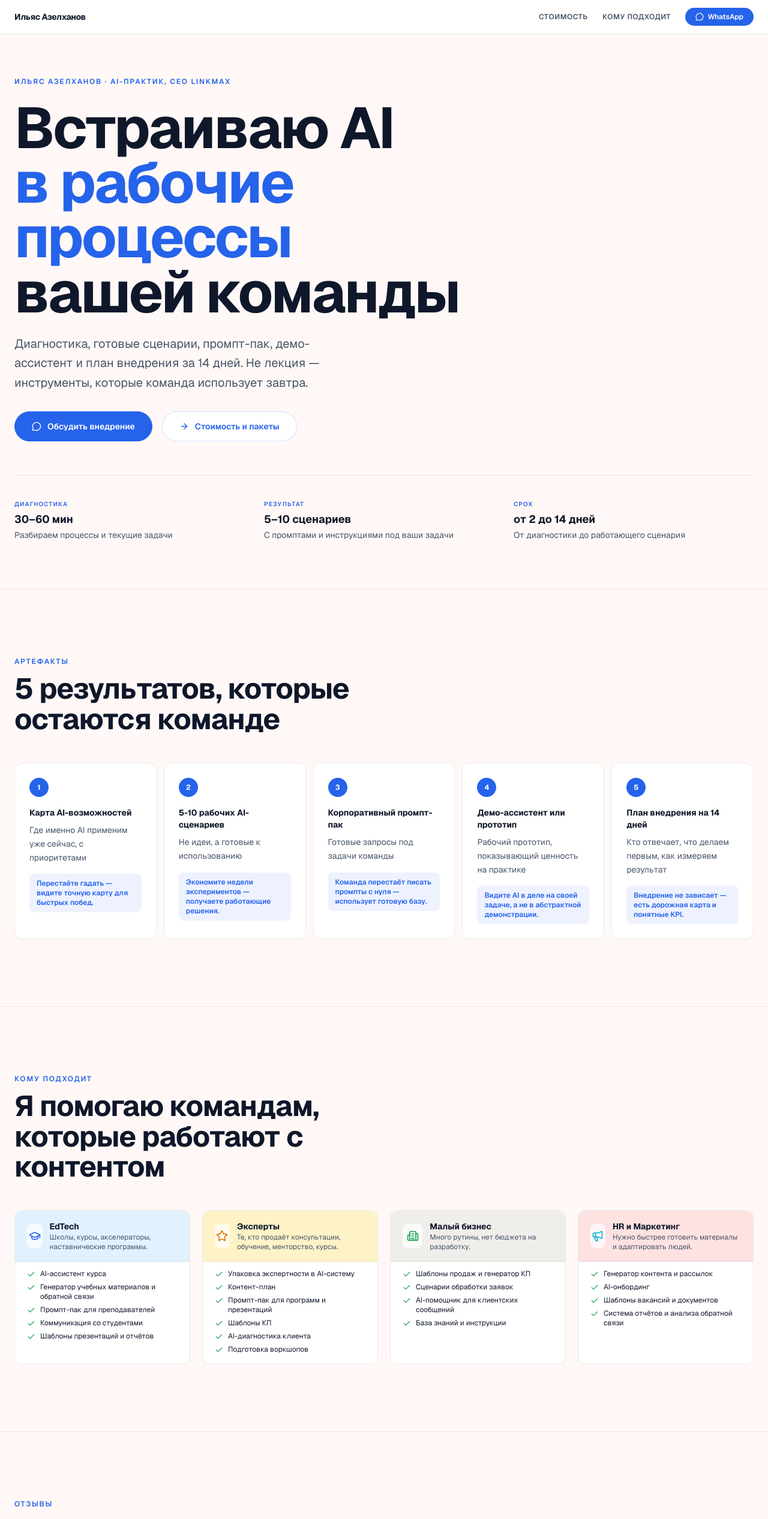
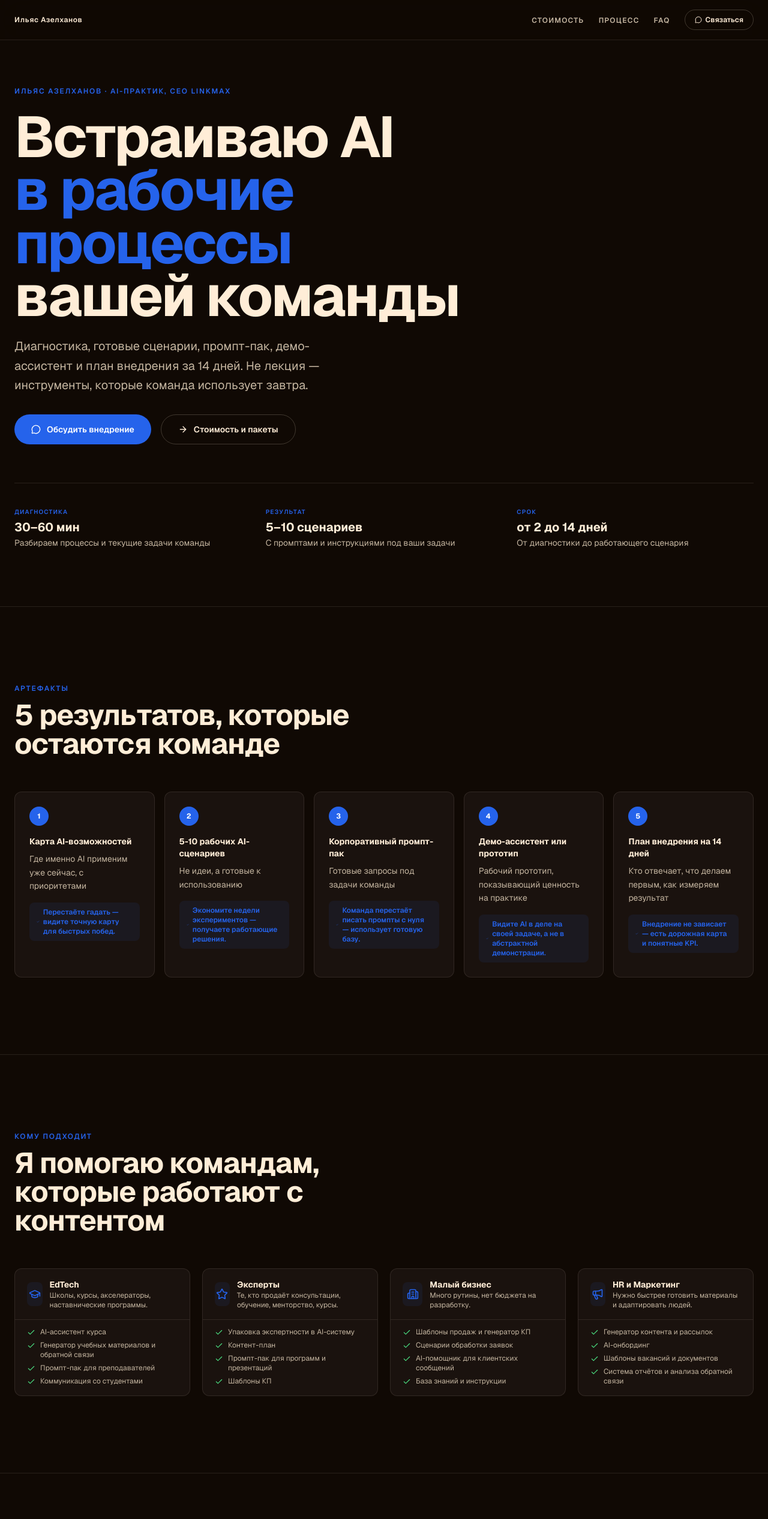
Before and after one commit to ElazAzel/ai-audit-landing, a Next.js app: page / in a window 1280 px wide. Shown: the top 2533 px of the page at 60% size. Built offline with nearby package versions, Linux system fonts and the light colour scheme.

Commit message:
oryzo dark editorial redesign: warm black canvas, cream text, electric blue accent, uppercase labels, ghost outlines, full-bleed sections

```diff
--- a/src/app/globals.css
+++ b/src/app/globals.css
@@ -1,25 +1,21 @@
 @import "tailwindcss";
 
 :root {
-  --bg: #fff8f6;
-  --surface: #ffffff;
-  --fg: #0f172a;
-  --fg-2: #475569;
-  --muted: #94a3b8;
-  --border: rgba(0, 0, 0, 0.08);
+  --bg: #100904;
+  --surface: #1a120e;
+  --surface-2: #241b15;
+  --fg: #ffedd7;
+  --fg-2: #c4b5a0;
+  --muted: #8a7a6a;
+  --border: rgba(255, 237, 215, 0.1);
+  --border-strong: rgba(255, 237, 215, 0.2);
   --accent: #2563eb;
-  --accent-hover: #1d4ed8;
-  --accent-light: #dbeafe;
-  --accent-wash: #eef2ff;
-  --accent-glow: #06b6d4;
-  --surface-warm: #f0eeeb;
-  --surface-amber: #fef3c7;
-  --surface-coral: #fee2e2;
-  --surface-sky: #e0f2fe;
-  --surface-midnight: #02093a;
-  --success: #16a34a;
-  --warn: #d97706;
-  --danger: #dc2626;
+  --accent-hover: #3b82f6;
+  --accent-light: rgba(37, 99, 235, 0.15);
+  --accent-wash: rgba(37, 99, 235, 0.08);
+  --success: #4ade80;
+  --warn: #fbbf24;
+  --danger: #f87171;
   --radius: 12px;
   --radius-sm: 8px;
   --radius-pill: 9999px;
@@ -28,20 +24,16 @@
 @theme inline {
   --color-bg: var(--bg);
   --color-surface: var(--surface);
+  --color-surface-2: var(--surface-2);
   --color-fg: var(--fg);
   --color-fg-2: var(--fg-2);
   --color-muted: var(--muted);
   --color-border: var(--border);
+  --color-border-strong: var(--border-strong);
   --color-accent: var(--accent);
   --color-accent-hover: var(--accent-hover);
   --color-accent-light: var(--accent-light);
   --color-accent-wash: var(--accent-wash);
-  --color-accent-glow: var(--accent-glow);
-  --color-surface-warm: var(--surface-warm);
-  --color-surface-amber: var(--surface-amber);
-  --color-surface-coral: var(--surface-coral);
-  --color-surface-sky: var(--surface-sky);
-  --color-surface-midnight: var(--surface-midnight);
   --color-success: var(--success);
   --color-warn: var(--warn);
   --color-danger: var(--danger);
@@ -58,8 +50,8 @@ body {
 }
 
 ::selection {
-  background: var(--accent-light);
-  color: var(--accent);
+  background: rgba(37, 99, 235, 0.3);
+  color: var(--fg);
 }
 
 button,
--- a/src/app/page.tsx
+++ b/src/app/page.tsx
@@ -1,115 +1,39 @@
-"use client";
-
 import HeroSection from "@/components/HeroSection";
 import OutcomesSection from "@/components/OutcomesSection";
 import AudienceSection from "@/components/AudienceSection";
+import TestimonialsSection from "@/components/TestimonialsSection";
 import PricingSection from "@/components/PricingSection";
 import ProcessSection from "@/components/ProcessSection";
 import FAQSection from "@/components/FAQSection";
 import FinalCTA from "@/components/FinalCTA";
 import StickyCTA from "@/components/StickyCTA";
-import { testimonials, WHATSAPP_LINK, INSTAGRAM_URL, SITE_URL } from "@/lib/data";
-import { MessageCircle, Camera, Globe } from "lucide-react";
 
 export default function Home() {
   return (
     <>
-      <nav aria-label="Основная навигация" className="fixed top-0 z-40 w-full border-b border-border bg-white/90 backdrop-blur-md">
-        <div className="mx-auto flex h-14 max-w-7xl items-center justify-between px-4 md:px-6">
-          <span className="text-sm font-bold tracking-tight text-fg">
-            Ильяс Азелханов
-          </span>
-          <div className="hidden items-center gap-6 md:flex">
-            <a
-              href="#pricing"
-              className="text-xs font-semibold uppercase tracking-[0.05em] text-fg-2 transition-colors hover:text-accent"
-            >
-              Стоимость
-            </a>
-            <a
-              href="#audience"
-              className="text-xs font-semibold uppercase tracking-[0.05em] text-fg-2 transition-colors hover:text-accent"
-            >
-              Кому подходит
-            </a>
-            <a
-              href={WHATSAPP_LINK}
-              target="_blank"
-              rel="noopener noreferrer"
-              className="inline-flex items-center gap-1.5 rounded-full border border-accent/20 bg-accent px-4 py-1.5 text-xs font-semibold text-white transition-all hover:bg-accent-hover"
-            >
-              <MessageCircle className="h-3.5 w-3.5" />
-              WhatsApp
-            </a>
-          </div>
-        </div>
-      </nav>
-
+      <StickyCTA />
       <main>
-        <div className="block h-14 md:hidden" />
         <HeroSection />
         <OutcomesSection />
         <AudienceSection />
-
-        <section aria-labelledby="testimonials-heading" className="border-t border-border py-20 md:py-28">
-          <div className="mx-auto max-w-7xl px-4 md:px-6">
-            <div className="mb-12 max-w-2xl">
-              <p className="mb-3 text-xs font-semibold uppercase tracking-[0.15em] text-accent">
-                Отзывы
-              </p>
-              <h2 id="testimonials-heading" className="text-4xl font-bold leading-[1.05] tracking-[-0.02em] md:text-5xl">
-                Что говорят те, кто уже работает с AI
-              </h2>
-            </div>
-            <div className="grid gap-6 md:grid-cols-3">
-              {testimonials.map((t, i) => (
-                <article key={i} className="rounded-xl border border-border bg-white p-6">
-                  <p className="text-sm leading-relaxed text-fg-2">&ldquo;{t.text}&rdquo;</p>
-                  <footer className="mt-5 border-t border-border pt-4">
-                    <p className="text-sm font-bold text-fg">{t.name}</p>
-                    <p className="text-xs text-muted">{t.role}</p>
-                  </footer>
-                </article>
-              ))}
-            </div>
-          </div>
-        </section>
-
+        <TestimonialsSection />
         <PricingSection />
         <ProcessSection />
         <FAQSection />
         <FinalCTA />
       </main>
-
-      <footer className="border-t border-border bg-surface py-10">
-        <div className="mx-auto flex max-w-7xl flex-col items-center justify-between gap-3 px-4 text-center text-xs text-muted md:flex-row md:text-left">
-          <p className="font-semibold text-fg">Ильяс Азелханов — CEO LinkMAX</p>
-          <div className="flex items-center gap-6">
-            <a href={INSTAGRAM_URL} target="_blank" rel="noopener noreferrer" className="flex items-center gap-1 font-semibold text-fg-2 transition-colors hover:text-accent">
-              <Camera className="h-3.5 w-3.5" /> Instagram
-            </a>
-            <a href={SITE_URL} target="_blank" rel="noopener noreferrer" className="flex items-center gap-1 font-semibold text-fg-2 transition-colors hover:text-accent">
-              <Globe className="h-3.5 w-3.5" /> lnkmx.my
-            </a>
+      <footer className="border-t border-border py-8">
+        <div className="mx-auto max-w-7xl px-4 md:px-6">
+          <div className="flex flex-wrap items-center justify-between gap-2">
+            <p className="text-xs text-muted">
+              © {new Date().getFullYear()} Ильяс Азелханов
+            </p>
+            <p className="text-xs text-muted">
+              CEO LinkMAX · AI для контент-команд
+            </p>
           </div>
         </div>
       </footer>
-
-      <StickyCTA />
-
-      <nav aria-label="Мобильные действия" className="fixed bottom-0 left-0 right-0 z-40 border-t border-border bg-white md:hidden">
-        <div className="flex items-center justify-center p-2">
-          <a
-            href={WHATSAPP_LINK}
-            target="_blank"
-            rel="noopener noreferrer"
-            className="inline-flex w-full max-w-md items-center justify-center gap-2 rounded-full bg-accent px-5 py-3 text-sm font-semibold text-white transition-all active:scale-[0.97]"
-          >
-            <MessageCircle className="h-4 w-4" />
-            Написать в WhatsApp
-          </a>
-        </div>
-      </nav>
     </>
   );
 }
--- a/src/components/AudienceSection.tsx
+++ b/src/components/AudienceSection.tsx
@@ -16,29 +16,15 @@ const iconMap: Record<string, React.ReactNode> = {
   megaphone: <Megaphone className="h-5 w-5" />,
 };
 
-const surfaceMap: Record<string, string> = {
-  accent: "bg-surface-sky",
-  warn: "bg-surface-amber",
-  success: "bg-surface-warm",
-  "accent-glow": "bg-surface-coral",
-};
-
-const iconBgMap: Record<string, string> = {
-  accent: "bg-white/70 text-accent",
-  warn: "bg-white/70 text-warn",
-  success: "bg-white/70 text-success",
-  "accent-glow": "bg-white/70 text-accent-glow",
-};
-
 export default function AudienceSection() {
   return (
-    <section className="border-t border-border py-20 md:py-28">
+    <section className="border-t border-border py-24 md:py-32">
       <div className="mx-auto max-w-7xl px-4 md:px-6">
-        <div className="mb-12 max-w-2xl">
+        <div className="mb-14 max-w-2xl">
           <p className="mb-3 text-xs font-semibold uppercase tracking-[0.15em] text-accent">
             Кому подходит
           </p>
-          <h2 className="text-4xl font-bold leading-[1.05] tracking-[-0.02em] md:text-5xl">
+          <h2 className="text-4xl font-bold leading-[1.0] tracking-[-0.02em] md:text-5xl">
             Я помогаю командам, которые работают с контентом
           </h2>
         </div>
@@ -47,24 +33,22 @@ export default function AudienceSection() {
           {audienceSegments.map((segment) => (
             <article
               key={segment.id}
-              className="rounded-xl border border-border bg-white"
+              className="rounded-xl border border-border bg-surface"
             >
-              <div className={`rounded-t-xl border-b border-border px-5 py-4 ${surfaceMap[segment.color]}`}>
-                <div className="flex items-center gap-3">
-                  <div className={`flex h-10 w-10 items-center justify-center rounded-lg ${iconBgMap[segment.color]}`}>
-                    {iconMap[segment.icon]}
-                  </div>
-                  <div>
-                    <h3 className="text-sm font-bold text-fg">{segment.label}</h3>
-                    <p className="text-xs text-fg-2">{segment.description}</p>
-                  </div>
+              <div className="flex items-center gap-3 border-b border-border px-5 py-4">
+                <div className="flex h-10 w-10 items-center justify-center rounded-lg bg-accent-wash text-accent">
+                  {iconMap[segment.icon]}
+                </div>
+                <div>
+                  <h3 className="text-sm font-bold text-fg">{segment.label}</h3>
+                  <p className="text-xs text-fg-2">{segment.description}</p>
                 </div>
               </div>
               <div className="space-y-1.5 px-5 pb-4 pt-3">
-                {segment.scenarios.map((scenario) => (
+                {segment.scenarios.slice(0, 4).map((scenario) => (
                   <div key={scenario} className="flex gap-2 text-xs">
                     <Check className="mt-0.5 h-3.5 w-3.5 shrink-0 text-success" />
-                    <span className="text-fg">{scenario}</span>
+                    <span className="text-fg-2">{scenario}</span>
                   </div>
                 ))}
               </div>
--- a/src/components/HeroSection.tsx
+++ b/src/components/HeroSection.tsx
@@ -6,14 +6,14 @@ import { scrollToId } from "@/lib/scroll";
 
 export default function HeroSection() {
   return (
-    <section className="min-h-[90vh] pb-20 pt-24 md:pt-32">
-      <div className="mx-auto max-w-7xl px-4 md:px-6">
-        <div className="max-w-4xl">
+    <section className="flex min-h-[90vh] items-center pb-24 pt-28 md:pt-36">
+      <div className="mx-auto w-full max-w-7xl px-4 md:px-6">
+        <div className="max-w-3xl">
           <p className="mb-6 text-xs font-semibold uppercase tracking-[0.15em] text-accent">
             Ильяс Азелханов · AI-практик, CEO LinkMAX
           </p>
-          <h1 className="text-5xl font-bold leading-[0.95] tracking-[-0.03em] md:text-7xl lg:text-8xl">
-            Встраиваю&nbsp;AI
+          <h1 className="text-5xl font-bold leading-[0.92] tracking-[-0.03em] md:text-7xl lg:text-8xl">
+            Встраиваю AI
             <br />
             <span className="text-accent">в рабочие процессы</span>
             <br />
@@ -30,14 +30,14 @@ export default function HeroSection() {
               href={WHATSAPP_LINK}
               target="_blank"
               rel="noopener noreferrer"
-              className="inline-flex items-center gap-2.5 rounded-full border border-accent bg-accent px-7 py-3.5 text-sm font-semibold text-white transition-all hover:bg-accent-hover active:scale-[0.97]"
+              className="inline-flex items-center gap-2.5 rounded-full bg-accent px-7 py-3.5 text-sm font-semibold text-white transition-all hover:bg-accent-hover active:scale-[0.97]"
             >
               <MessageCircle className="h-4 w-4" />
               Обсудить внедрение
             </a>
             <button
               onClick={() => scrollToId("pricing")}
-              className="inline-flex items-center gap-2.5 rounded-full border border-accent/20 bg-white px-7 py-3.5 text-sm font-semibold text-accent transition-all hover:bg-accent-light active:scale-[0.97]"
+              className="inline-flex items-center gap-2.5 rounded-full border border-fg/20 px-7 py-3.5 text-sm font-semibold text-fg transition-all hover:border-fg/40 active:scale-[0.97]"
             >
               <ArrowRight className="h-4 w-4" />
               Стоимость и пакеты
@@ -45,9 +45,9 @@ export default function HeroSection() {
           </div>
         </div>
 
-        <div className="mt-14 grid gap-4 border-t border-border pt-10 md:grid-cols-3">
+        <div className="mt-16 grid gap-6 border-t border-border pt-10 md:grid-cols-3">
           {[
-            { label: "Диагностика", value: "30–60 мин", desc: "Разбираем процессы и текущие задачи" },
+            { label: "Диагностика", value: "30–60 мин", desc: "Разбираем процессы и текущие задачи команды" },
             { label: "Результат", value: "5–10 сценариев", desc: "С промптами и инструкциями под ваши задачи" },
             { label: "Срок", value: "от 2 до 14 дней", desc: "От диагностики до работающего сценария" },
           ].map((item) => (
@@ -55,7 +55,7 @@ export default function HeroSection() {
               <p className="text-[10px] font-semibold uppercase tracking-[0.12em] text-accent">
                 {item.label}
               </p>
-              <p className="mt-1 text-lg font-bold text-fg">{item.value}</p>
+              <p className="mt-1 text-xl font-bold text-fg">{item.value}</p>
               <p className="mt-0.5 text-sm text-fg-2">{item.desc}</p>
             </div>
           ))}
--- a/src/components/OutcomesSection.tsx
+++ b/src/components/OutcomesSection.tsx
@@ -1,25 +1,26 @@
 "use client";
 
 import { outcomes } from "@/lib/data";
+import { Check } from "lucide-react";
 
 export default function OutcomesSection() {
   return (
-    <section className="border-t border-border py-20 md:py-28">
+    <section className="border-t border-border py-24 md:py-32">
       <div className="mx-auto max-w-7xl px-4 md:px-6">
-        <div className="mb-12 max-w-2xl">
+        <div className="mb-14 max-w-2xl">
           <p className="mb-3 text-xs font-semibold uppercase tracking-[0.15em] text-accent">
             Артефакты
           </p>
-          <h2 className="text-4xl font-bold leading-[1.05] tracking-[-0.02em] md:text-5xl">
+          <h2 className="text-4xl font-bold leading-[1.0] tracking-[-0.02em] md:text-5xl">
             5 результатов, которые остаются команде
           </h2>
         </div>
 
-        <div className="grid gap-3 md:grid-cols-5">
+        <div className="grid gap-4 md:grid-cols-5">
           {outcomes.map((outcome, index) => (
             <div
               key={outcome.id}
-              className="rounded-xl border border-border bg-white p-6"
+              className="rounded-xl border border-border bg-surface p-6"
             >
               <span className="mb-4 flex h-8 w-8 items-center justify-center rounded-full bg-accent text-xs font-bold text-white">
                 {index + 1}
@@ -28,7 +29,8 @@ export default function OutcomesSection() {
               <p className="mt-2 text-sm leading-relaxed text-fg-2">
                 {outcome.short}
               </p>
-              <p className="mt-4 rounded-[8px] bg-accent-wash px-3 py-2 text-xs font-semibold text-accent">
+              <p className="mt-4 flex items-center gap-1.5 rounded-[8px] bg-accent-wash px-3 py-2 text-xs font-semibold text-accent">
+                <Check className="h-3 w-3" />
                 {outcome.benefit}
               </p>
             </div>
--- a/src/components/StickyCTA.tsx
+++ b/src/components/StickyCTA.tsx
@@ -1,46 +1,100 @@
 "use client";
 
-import { useState } from "react";
-import { useMotionValueEvent, useScroll } from "motion/react";
+import { useState, useEffect } from "react";
+import { MessageCircle } from "lucide-react";
 import { WHATSAPP_LINK } from "@/lib/data";
-import { MessageCircle, ArrowUp } from "lucide-react";
+import { scrollToId } from "@/lib/scroll";
+
+const NAV_ITEMS = [
+  { id: "pricing", label: "Стоимость" },
+  { id: "process", label: "Процесс" },
+  { id: "faq", label: "FAQ" },
+];
 
 export default function StickyCTA() {
   const [visible, setVisible] = useState(false);
-  const { scrollY } = useScroll();
 
-  useMotionValueEvent(scrollY, "change", (latest) => {
-    setVisible((prev) => (latest > 600 ? true : false));
-  });
-
-  const scrollTop = () => {
-    window.scrollTo({ top: 0, behavior: "smooth" });
-  };
+  useEffect(() => {
+    const onScroll = () => setVisible(window.scrollY > 700);
+    window.addEventListener("scroll", onScroll, { passive: true });
+    onScroll();
+    return () => window.removeEventListener("scroll", onScroll);
+  }, []);
 
   return (
-    <div
-      className={`fixed bottom-5 right-5 z-50 flex flex-col gap-2 transition-all duration-300 ease-in-out md:bottom-8 md:right-8 ${
-        visible
-          ? "translate-y-0 scale-100 opacity-100"
-          : "pointer-events-none translate-y-4 scale-90 opacity-0"
-      }`}
+    <>
+      <header className="fixed left-0 right-0 top-0 z-50 border-b border-border backdrop-blur-xl bg-bg/70">
+        <nav
+          className="mx-auto flex max-w-7xl items-center justify-between px-4 py-4 md:px-6"
+          aria-label="Основная навигация"
         >
+          <span className="text-xs font-semibold tracking-wider text-fg">
+            Ильяс Азелханов
+          </span>
+          <ul className="hidden items-center gap-6 md:flex">
+            {NAV_ITEMS.map((item) => (
+              <li key={item.id}>
                 <button
-        onClick={scrollTop}
-        className="mx-auto flex h-9 w-9 items-center justify-center rounded-full border border-border bg-white text-muted transition-all hover:border-accent/30 hover:text-accent"
-        aria-label="Наверх"
+                  onClick={() => scrollToId(item.id)}
+                  className="text-xs font-semibold uppercase tracking-[0.1em] text-fg-2 transition-colors hover:text-fg"
                 >
-        <ArrowUp className="h-4 w-4" />
+                  {item.label}
                 </button>
+              </li>
+            ))}
+            <li>
               <a
                 href={WHATSAPP_LINK}
                 target="_blank"
                 rel="noopener noreferrer"
-        className="flex items-center gap-2 rounded-full border border-accent/10 bg-accent px-5 py-3 text-sm font-semibold text-white transition-all hover:bg-accent-hover active:scale-[0.97]"
+                className="inline-flex items-center gap-1.5 rounded-full border border-fg/20 px-4 py-2 text-xs font-semibold text-fg transition-all hover:border-fg/40"
               >
-        <MessageCircle className="h-4 w-4" />
-        <span className="hidden sm:inline">WhatsApp</span>
+                <MessageCircle className="h-3 w-3" />
+                Связаться
+              </a>
+            </li>
+          </ul>
+        </nav>
+      </header>
+
+      <div
+        className={`fixed bottom-0 left-0 right-0 z-40 border-t border-border bg-bg/95 backdrop-blur-md transition-all duration-300 ${
+          visible ? "translate-y-0 opacity-100" : "translate-y-full opacity-0"
+        }`}
+      >
+        <div className="mx-auto flex max-w-7xl items-center justify-between px-4 py-3 md:px-6">
+          <span className="text-[10px] font-semibold uppercase tracking-[0.1em] text-fg-2">
+            AI-аудит для команды
+          </span>
+          <a
+            href={WHATSAPP_LINK}
+            target="_blank"
+            rel="noopener noreferrer"
+            className="inline-flex items-center gap-1.5 rounded-full bg-accent px-5 py-2.5 text-xs font-semibold text-white hover:bg-accent-hover"
+          >
+            <MessageCircle className="h-3 w-3" />
+            Обсудить
           </a>
         </div>
+      </div>
+
+      <nav
+        className="fixed bottom-20 right-4 z-40 md:hidden"
+        aria-label="Быстрая навигация"
+      >
+        <ul className="flex flex-col gap-2">
+          {NAV_ITEMS.map((item) => (
+            <li key={item.id}>
+              <button
+                onClick={() => scrollToId(item.id)}
+                className="rounded-full border border-border bg-bg/90 px-3 py-1.5 text-[10px] font-semibold uppercase tracking-[0.1em] text-fg-2 backdrop-blur-md"
+              >
+                {item.label}
+              </button>
+            </li>
+          ))}
+        </ul>
+      </nav>
+    </>
   );
 }
--- /dev/null
+++ b/src/components/TestimonialsSection.tsx
@@ -0,0 +1,50 @@
+"use client";
+
+import { testimonials } from "@/lib/data";
+import { Quote } from "lucide-react";
+import { motion, useReducedMotion } from "motion/react";
+
+export default function TestimonialsSection() {
+  const prefersReducedMotion = useReducedMotion();
+
+  return (
+    <section className="border-t border-border py-24 md:py-32">
+      <div className="mx-auto max-w-7xl px-4 md:px-6">
+        <motion.div
+          initial={prefersReducedMotion ? false : { opacity: 0, y: 20 }}
+          whileInView={{ opacity: 1, y: 0 }}
+          viewport={{ once: true, amount: 0.2 }}
+          transition={{ duration: 0.5, ease: [0.16, 1, 0.3, 1] }}
+          className="mb-14 max-w-2xl"
+        >
+          <p className="mb-3 text-xs font-semibold uppercase tracking-[0.15em] text-accent">
+            Отзывы
+          </p>
+          <h2 className="text-4xl font-bold leading-[1.0] tracking-[-0.02em] md:text-5xl">
+            Кейсы и результаты
+          </h2>
+        </motion.div>
+
+        <div className="grid gap-5 md:grid-cols-3">
+          {testimonials.map((t, i) => (
+            <motion.article
+              key={t.name}
+              initial={prefersReducedMotion ? false : { opacity: 0, y: 20 }}
+              whileInView={{ opacity: 1, y: 0 }}
+              viewport={{ once: true, amount: 0.1 }}
+              transition={{ duration: 0.4, delay: prefersReducedMotion ? 0 : i * 0.08 }}
+              className="rounded-xl border border-border bg-surface p-6"
+            >
+              <Quote className="mb-4 h-6 w-6 text-accent/30" />
+              <p className="text-sm leading-relaxed text-fg-2">&ldquo;{t.text}&rdquo;</p>
+              <footer className="mt-4 border-t border-border pt-3">
+                <p className="text-sm font-semibold text-fg">{t.name}</p>
+                <p className="text-xs text-fg-2">{t.role}</p>
+              </footer>
+            </motion.article>
+          ))}
+        </div>
+      </div>
+    </section>
+  );
+}
```
Also changed, not shown: src/components/FAQSection.tsx (+6 -16 lines), src/components/FinalCTA.tsx (+7 -6 lines), src/components/PricingSection.tsx (+12 -13 lines), src/components/ProcessSection.tsx (+5 -5 lines). Lines whose indentation alone changed are shown as unchanged.
